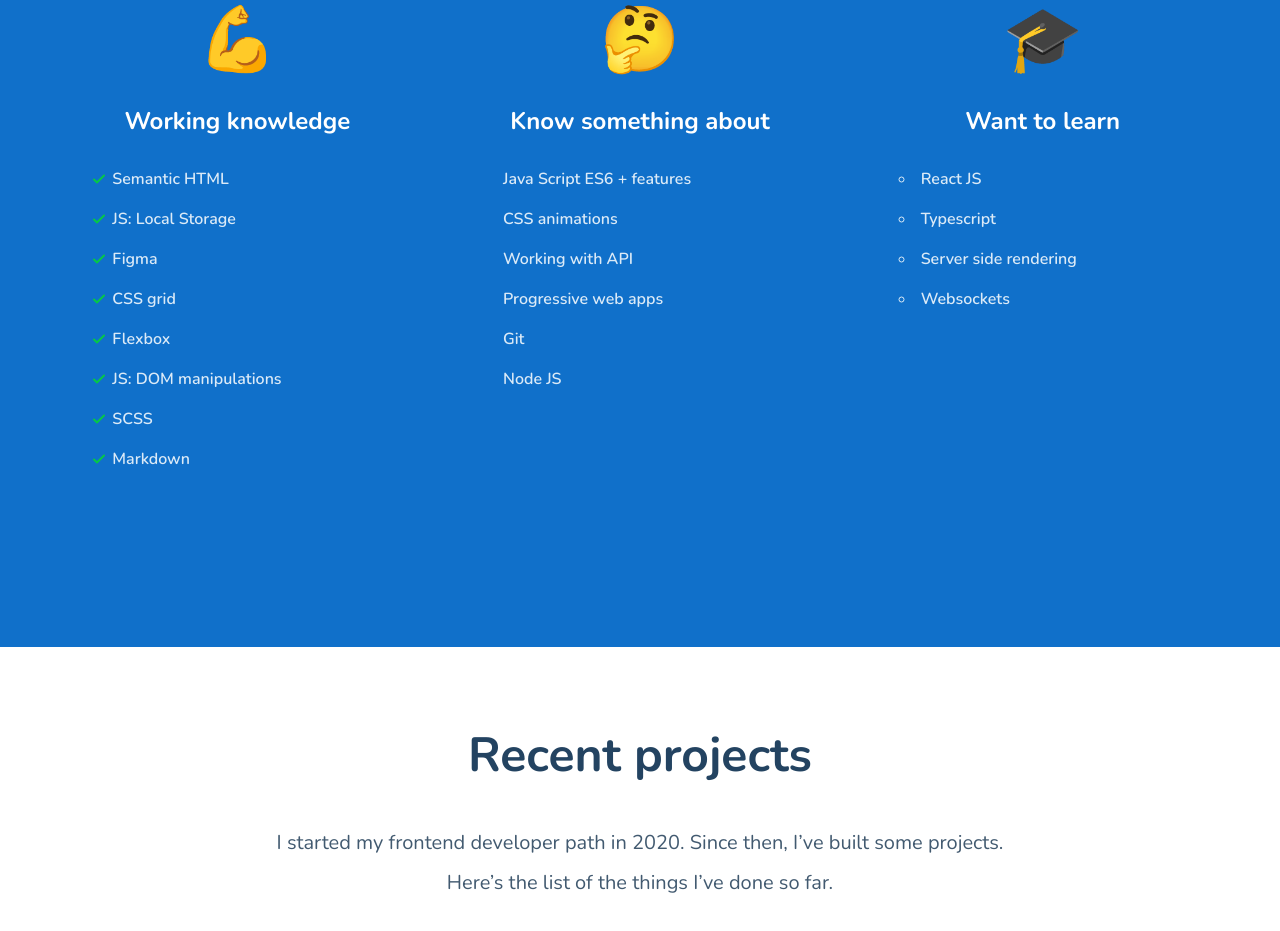
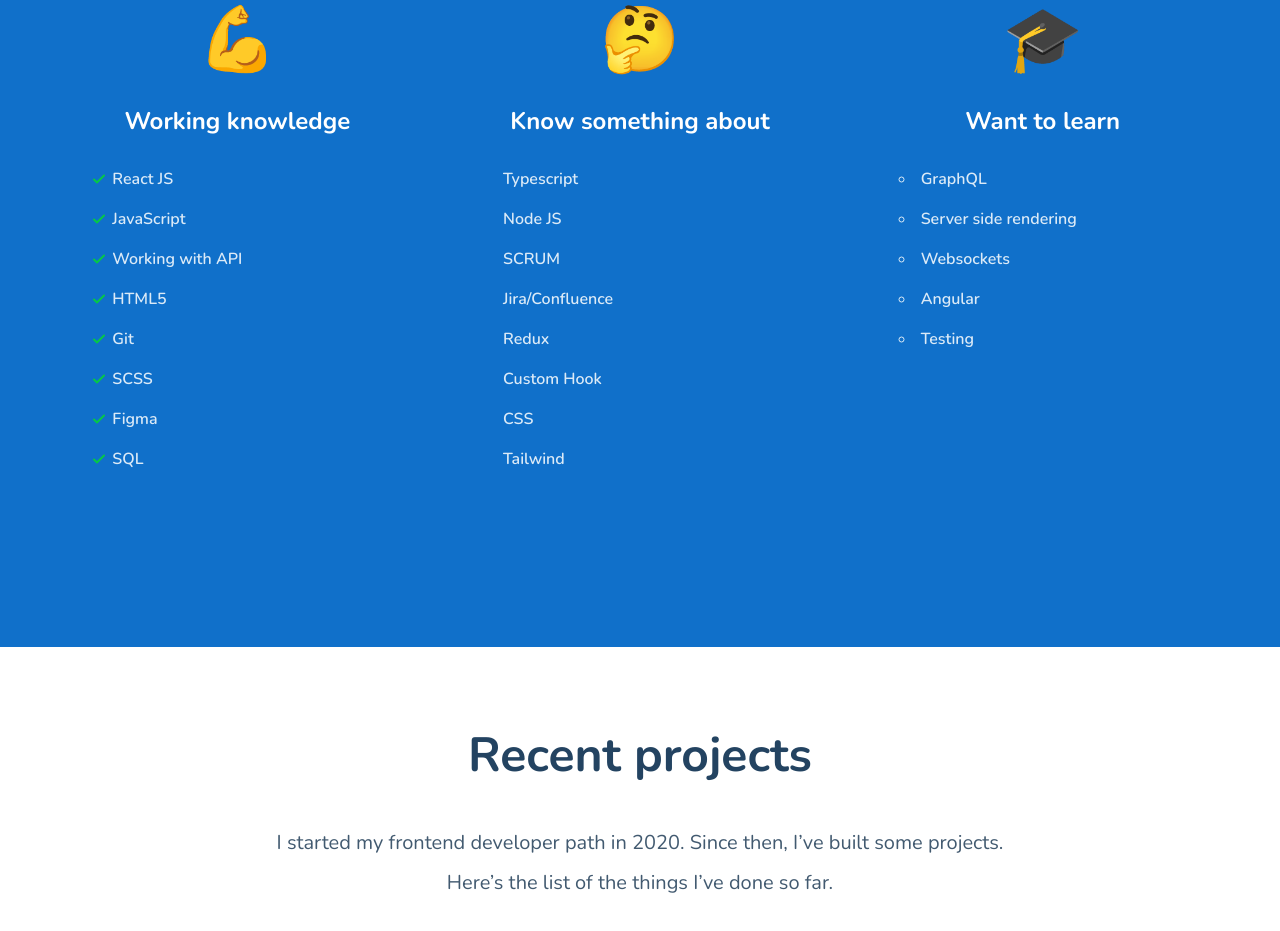
Before and after one commit to adrian-gabor/portfolio, a website built with webpack: page src/pages/index.html in a window 1280 px wide. Shown: the part 1085-2016 px from the top of the page. Built offline with nearby package versions, Linux system fonts and the light colour scheme; no server answers.

Commit message:
Update skills section

```diff
--- a/src/pages/index.html
+++ b/src/pages/index.html
@@ -42,36 +42,39 @@
           <span class="skills-section__emoji">💪</span>
           <h3 class="skills-section__header">Working knowledge</h3>
           <ul class="skills-list">
-            <li class="skills-list__item">Semantic HTML</li>
-            <li class="skills-list__item">JS: Local Storage</li>
+            <li class="skills-list__item">React JS</li>
+            <li class="skills-list__item">JavaScript</li>
+            <li class="skills-list__item">Working with API</li>
+            <li class="skills-list__item">HTML5</li>
+            <li class="skills-list__item">Git</li>
+            <li class="skills-list__item">SCSS</li>
             <li class="skills-list__item">Figma</li>
-            <li class="skills-list__item">CSS grid</li>
-            <li class="skills-list__item">Flexbox</li>
-            <li class="skills-list__item">JS: DOM manipulations</li>
-            <li class="skills-list__item">SCSS</li>
-            <li class="skills-list__item">Markdown</li>
+            <li class="skills-list__item">SQL</li>
           </ul>
         </article>
         <article class="skills-section">
           <span class="skills-section__emoji">🤔</span>
           <h3 class="skills-section__header">Know something about</h3>
           <ul class="skills-list skills-list--blue">
-            <li class="skills-list__item">Java Script ES6 + features</li>
-            <li class="skills-list__item">CSS animations</li>
-            <li class="skills-list__item">Working with API</li>
-            <li class="skills-list__item">Progressive web apps</li>
-            <li class="skills-list__item">Git</li>
+            <li class="skills-list__item">Typescript</li>
             <li class="skills-list__item">Node JS</li>
+            <li class="skills-list__item">SCRUM</li>
+            <li class="skills-list__item">Jira/Confluence</li>
+            <li class="skills-list__item">Redux</li>
+            <li class="skills-list__item">Custom Hook</li>
+            <li class="skills-list__item">CSS</li>
+            <li class="skills-list__item">Tailwind</li>
           </ul>
         </article>
         <article class="skills-section">
           <span class="skills-section__emoji">🎓</span>
           <h3 class="skills-section__header">Want to learn</h3>
           <ul class="skills-list skills-list--dot">
-            <li class="skills-list__item">React JS</li>
-            <li class="skills-list__item">Typescript</li>
+            <li class="skills-list__item">GraphQL</li>
             <li class="skills-list__item">Server side rendering</li>
             <li class="skills-list__item">Websockets</li>
+            <li class="skills-list__item">Angular</li>
+            <li class="skills-list__item">Testing</li>
           </ul>
         </article>
       </div>
```
